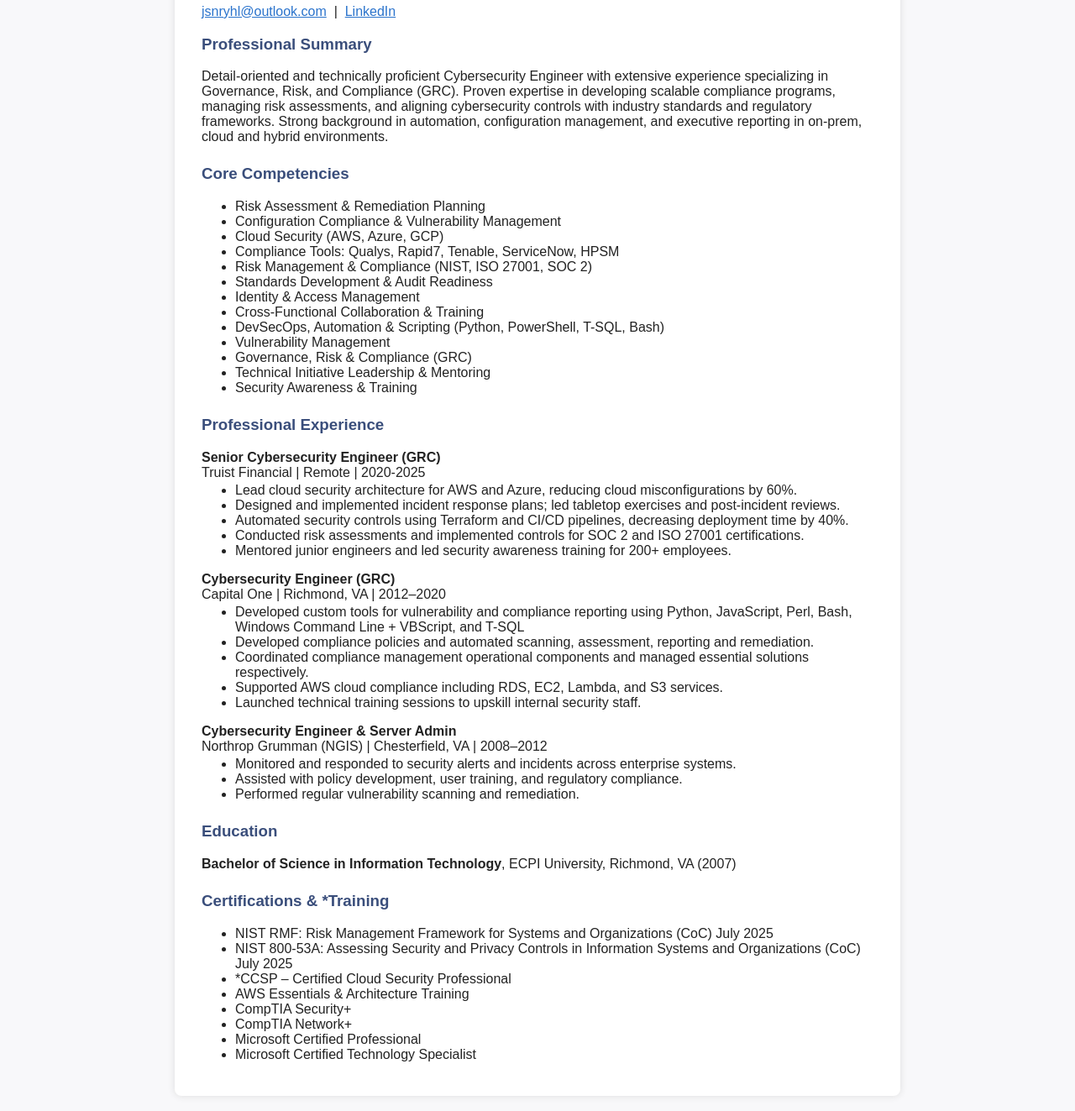
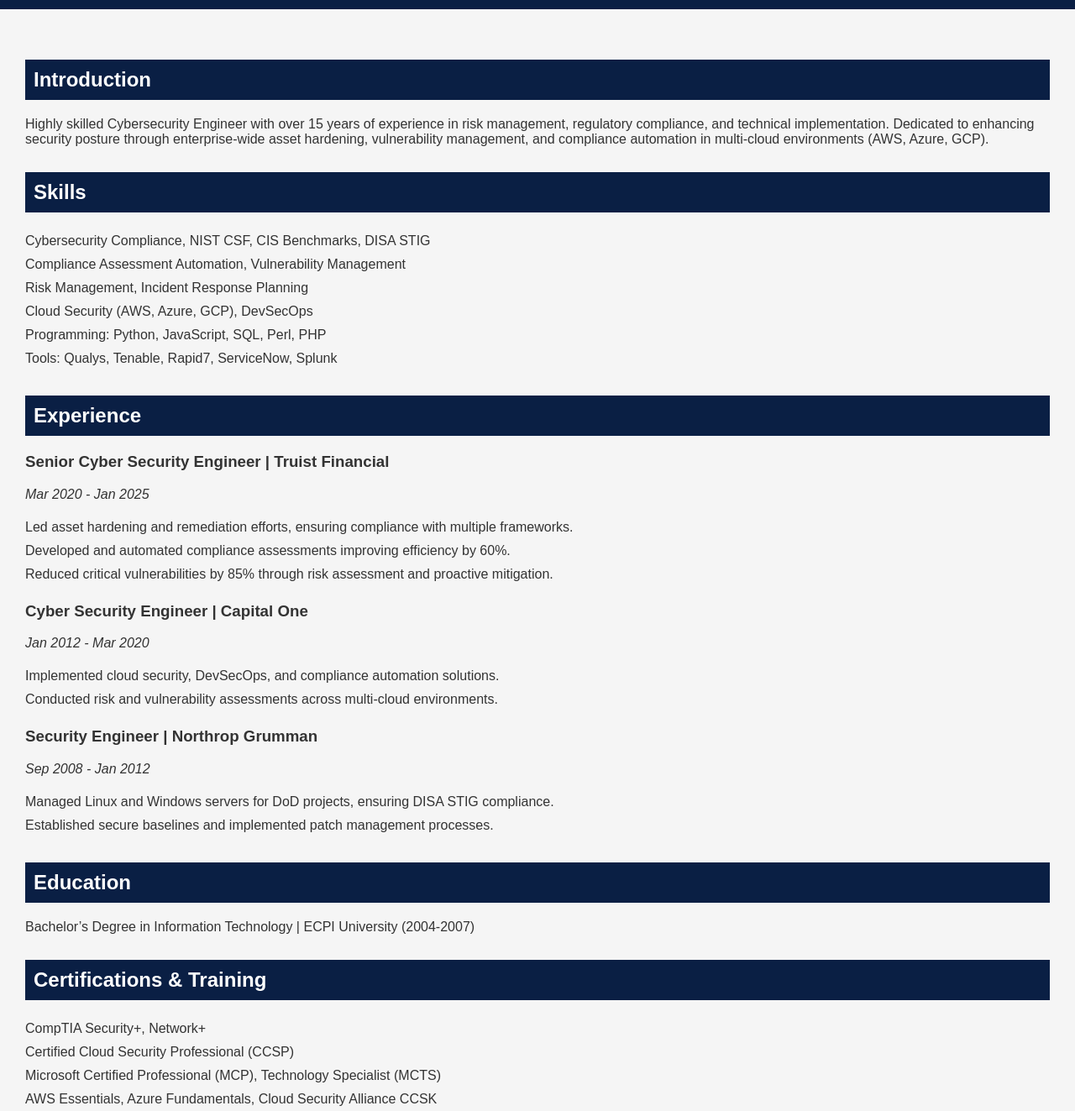
Before and after one commit to jsnryhl/resume, a plain HTML site: page docs/index.html in a window 1280 px wide. Shown: the part 187-1510 px from the top of the page at 84% size. Drawn offline with Linux system fonts and the light colour scheme.

Commit message:
Update index.html
Updated resume. New content, new format/style. Matches cybersecurity resume document saved 7/30/2025

```diff
--- a/docs/index.html
+++ b/docs/index.html
@@ -2,97 +2,126 @@
 <html lang="en">
 <head>
     <meta charset="UTF-8">
-  <title>Jason Hall – Cyber Risk & Compliance Engineer (GRC)</title>
-  <meta name="viewport" content="width=device-width,initial-scale=1">
+    <meta name="viewport" content="width=device-width, initial-scale=1.0">
+    <title>Jason R Hall - Cybersecurity Resume</title>
     <style>
-    body { font-family: sans-serif; margin: 2em; background: #f8f8fa; color: #222; }
-    main { background: #fff; max-width: 800px; margin: 0 auto; padding: 2em 2em 1em; border-radius: 8px; box-shadow: 0 0 8px #ddd; }
-    h1, h2, h3 { color: #3a4e7b; }
-    a { color: #2a73cc; }
-    ul { margin-top: 0.2em; }
-    section { margin-bottom: 1.5em; }
-    .contact { font-size: 1rem; margin-bottom: 1em; }
+        body {
+            font-family: Arial, sans-serif;
+            margin: 0;
+            padding: 0;
+            background-color: #f5f5f5;
+            color: #333;
+        }
+        header {
+            background-color: #0A1F44;
+            color: white;
+            padding: 40px;
+            text-align: center;
+        }
+        .content {
+            background-color: #f5f5f5;
+            padding: 30px;
+        }
+        h2 {
+            background-color: #0A1F44;
+            color: white;
+            padding: 10px;
+            margin-top: 30px;
+        }
+        footer {
+            background-color: #0A1F44;
+            color: white;
+            text-align: center;
+            padding: 20px;
+            margin-top: 20px;
+        }
+        .contact-info {
+            margin-top: 10px;
+            font-size: 1.1em;
+        }
+        .section {
+            margin-bottom: 20px;
+        }
+        ul {
+            list-style-type: none;
+            padding-left: 0;
+        }
+        ul li {
+            padding: 5px 0;
+        }
     </style>
 </head>
 <body>
-<main>
+
 <header>
-    <h1>Jason Hall</h1>
-    <h2>Cyber Risk & Compliance Engineer</h2>
-    <div class="contact">
-      <a href="mailto:jason.hall@email.com">jsnryhl@outlook.com</a> &nbsp;|&nbsp;
-      <a href="https://linkedin.com/in/jasonrayhall" target="_blank">LinkedIn</a>
+    <h1>Jason R Hall</h1>
+    <div class="contact-info">
+        <p>Email: jsnryhl@outlook.com | Phone: 804-840-5850 | LinkedIn: <a href="https://linkedin.com/in/jasonrayhall" style="color:white;">linkedin.com/in/jasonrayhall</a> | Location: Lewisburg, WV</p>
     </div>
 </header>
-  <section>
-    <h3>Professional Summary</h3>
-    <p>
-      Detail-oriented and technically proficient Cybersecurity Engineer with extensive experience specializing in Governance, Risk, and Compliance (GRC). Proven expertise in developing scalable compliance programs, managing risk assessments, and aligning cybersecurity controls with industry standards and regulatory frameworks. Strong background in automation, configuration management, and executive reporting in on-prem, cloud and hybrid environments.
-    </p>
+
+<div class="content">
+    <section class="section">
+        <h2>Introduction</h2>
+        <p>Highly skilled Cybersecurity Engineer with over 15 years of experience in risk management, regulatory compliance, and technical implementation. Dedicated to enhancing security posture through enterprise-wide asset hardening, vulnerability management, and compliance automation in multi-cloud environments (AWS, Azure, GCP).</p>
     </section>
-  <section>
-    <h3>Core Competencies</h3>
+
+    <section class="section">
+        <h2>Skills</h2>
         <ul>
-      <li>Risk Assessment & Remediation Planning</li>
-      <li>Configuration Compliance & Vulnerability Management</li>
-      <li>Cloud Security (AWS, Azure, GCP)</li>
-      <li>Compliance Tools: Qualys, Rapid7, Tenable, ServiceNow, HPSM</li>
-      <li>Risk Management & Compliance (NIST, ISO 27001, SOC 2)</li>
-      <li>Standards Development & Audit Readiness</li>
-      <li>Identity & Access Management</li>
-      <li>Cross-Functional Collaboration & Training</li>
-      <li>DevSecOps, Automation & Scripting (Python, PowerShell, T-SQL, Bash)</li>
-      <li>Vulnerability Management</li>
-      <li>Governance, Risk & Compliance (GRC)</li>
-      <li>Technical Initiative Leadership & Mentoring</li>
-      <li>Security Awareness & Training</li>
+            <li>Cybersecurity Compliance, NIST CSF, CIS Benchmarks, DISA STIG</li>
+            <li>Compliance Assessment Automation, Vulnerability Management</li>
+            <li>Risk Management, Incident Response Planning</li>
+            <li>Cloud Security (AWS, Azure, GCP), DevSecOps</li>
+            <li>Programming: Python, JavaScript, SQL, Perl, PHP</li>
+            <li>Tools: Qualys, Tenable, Rapid7, ServiceNow, Splunk</li>
         </ul>
     </section>
-  <section>
-    <h3>Professional Experience</h3>
-    <strong>Senior Cybersecurity Engineer (GRC)</strong> <br>
-    Truist Financial | Remote | 2020-2025
+
+    <section class="section">
+        <h2>Experience</h2>
+        <h3>Senior Cyber Security Engineer | Truist Financial</h3>
+        <p><em>Mar 2020 - Jan 2025</em></p>
         <ul>
-      <li>Lead cloud security architecture for AWS and Azure, reducing cloud misconfigurations by 60%.</li>
-      <li>Designed and implemented incident response plans; led tabletop exercises and post-incident reviews.</li>
-      <li>Automated security controls using Terraform and CI/CD pipelines, decreasing deployment time by 40%.</li>
-      <li>Conducted risk assessments and implemented controls for SOC 2 and ISO 27001 certifications.</li>
-      <li>Mentored junior engineers and led security awareness training for 200+ employees.</li>
+            <li>Led asset hardening and remediation efforts, ensuring compliance with multiple frameworks.</li>
+            <li>Developed and automated compliance assessments improving efficiency by 60%.</li>
+            <li>Reduced critical vulnerabilities by 85% through risk assessment and proactive mitigation.</li>
         </ul>
-    <strong>Cybersecurity Engineer (GRC)</strong> <br>
-    Capital One | Richmond, VA | 2012–2020
+
+        <h3>Cyber Security Engineer | Capital One</h3>
+        <p><em>Jan 2012 - Mar 2020</em></p>
         <ul>
-      <li>Developed custom tools for vulnerability and compliance reporting using Python, JavaScript, Perl, Bash, Windows Command Line + VBScript, and T-SQL</li>
-      <li>Developed compliance policies and automated scanning, assessment, reporting and remediation.</li>
-      <li>Coordinated compliance management operational components and managed essential solutions respectively.</li>
-      <li>Supported AWS cloud compliance including RDS, EC2, Lambda, and S3 services.</li>
-      <li>Launched technical training sessions to upskill internal security staff.</li>
+            <li>Implemented cloud security, DevSecOps, and compliance automation solutions.</li>
+            <li>Conducted risk and vulnerability assessments across multi-cloud environments.</li>
         </ul>
-    <strong>Cybersecurity Engineer & Server Admin</strong> <br>
-    Northrop Grumman (NGIS) | Chesterfield, VA | 2008–2012
+
+        <h3>Security Engineer | Northrop Grumman</h3>
+        <p><em>Sep 2008 - Jan 2012</em></p>
         <ul>
-      <li>Monitored and responded to security alerts and incidents across enterprise systems.</li>
-      <li>Assisted with policy development, user training, and regulatory compliance.</li>
-      <li>Performed regular vulnerability scanning and remediation.</li>
+            <li>Managed Linux and Windows servers for DoD projects, ensuring DISA STIG compliance.</li>
+            <li>Established secure baselines and implemented patch management processes.</li>
         </ul>
     </section>
-  <section>
-    <h3>Education</h3>
-    <b>Bachelor of Science in Information Technology</b>, ECPI University, Richmond, VA (2007)
+
+    <section class="section">
+        <h2>Education</h2>
+        <p>Bachelor’s Degree in Information Technology | ECPI University (2004-2007)</p>
     </section>
-  <section>
-    <h3>Certifications & *Training</h3>
+
+    <section class="section">
+        <h2>Certifications & Training</h2>
         <ul>
-      <li>NIST RMF: Risk Management Framework for Systems and Organizations (CoC) July 2025</li>
-      <li>NIST 800-53A: Assessing Security and Privacy Controls in Information Systems and Organizations (CoC) July 2025</li>
-      <li>*CCSP – Certified Cloud Security Professional</li>
-      <li>AWS Essentials & Architecture Training</li>
-      <li>CompTIA Security+</li>
-      <li>CompTIA Network+</li>
-      <li>Microsoft Certified Professional</li>
-      <li>Microsoft Certified Technology Specialist</li>
+            <li>CompTIA Security+, Network+</li>
+            <li>Certified Cloud Security Professional (CCSP)</li>
+            <li>Microsoft Certified Professional (MCP), Technology Specialist (MCTS)</li>
+            <li>AWS Essentials, Azure Fundamentals, Cloud Security Alliance CCSK</li>
         </ul>
     </section>
-</main>
+</div>
+
+<footer>
+    <p>&copy; 2025 Jason R Hall. All Rights Reserved.</p>
+</footer>
+
 </body>
 </html>
```
Lines whose indentation alone changed are shown as unchanged.
